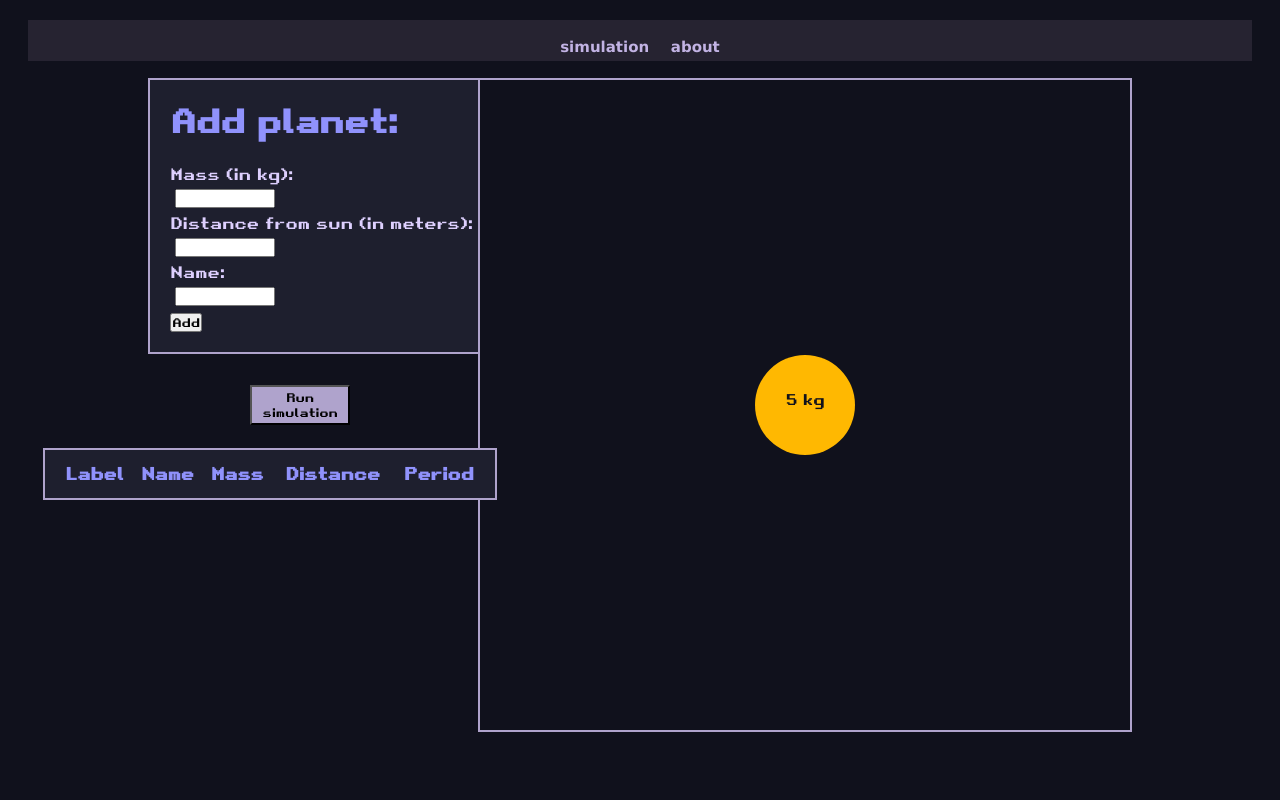
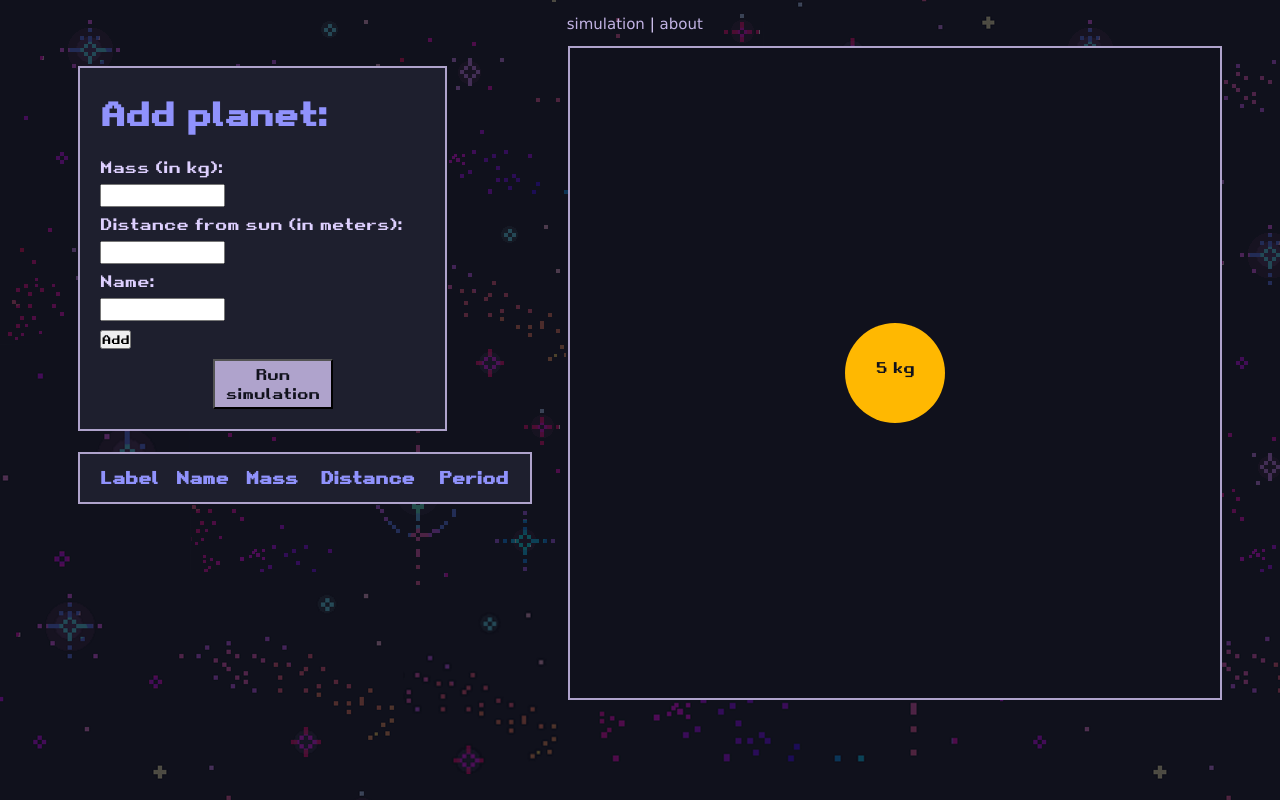
Before and after one commit to hleona01/planet_sim, a plain HTML site: page index.html in a window 1280 px wide. Both pictures are taken after typing "5" into the empty fields and a click on the button "Add". Drawn offline with Linux system fonts and the light colour scheme.

Commit message:
Consolidate CSS files, add background image

```diff
--- a/about.css
+++ b/about.css
@@ -1,30 +1,24 @@
-#info {
-    font-family: testFont;
+/***************************************
+   ====Settings for "about" page====
+***************************************/
+
+/* Main text */
+p {
+    background-color: #10111c;
+    display: block;
     font-size: 20px;
+    padding: 20px;
+    margin: 10%;
+    margin-top: 10px;
+    outline: #afa3cc 2px solid;
 }
 
-.option {
-    background-color: #262331;
-    color: #c2b3e4;
-    font-size: 15px;
-    font-family: Verdana;
-    padding: 5px;
-    text-decoration: none;
-}
-
-
+/* Equation */
 .eqn {
     background-color: #ded0ff;
 }
 
-p {
-    padding: 20px;
-    margin-top: 50px;
-    margin-left: 200px;
-    margin-right: 200px;
-    outline: #afa3cc 2px solid;
-}
-
+/* Highlighted words in main text */
 span {
     color:#f878be;
 }
--- a/firstpage.css
+++ /dev/null
@@ -1,8 +0,0 @@
-#add_sun {
-    margin-top: 50px;
-    margin-left: 400px;
-    margin-right: 400px;
-    color: #ded0ff;
-    outline: #afa3cc 2px solid;
-    padding: 20px;
-}
--- a/index.html
+++ b/index.html
@@ -1,3 +1,7 @@
+<!---***************************************
+     ====HTML for "Simulation" page====
+********************************************-->
+
 <!DOCTYPE html>
 <html>
 <head>
@@ -6,12 +10,10 @@
 </head>
 
 <body>
-    <h1 class="menu">
-        <a class="option" href="index.html">simulation</a>
-        <a class="option" href="about.html">about</a>
-        <link rel="stylesheet" href="about.css">
-    </h1>
-
+    <ul class="menu">
+        <li><a href="index.html">simulation</a></li>
+        <li><a href="about.html">about</a></li>
+    </ul>
     <div id="initialize">
         <form id="add_sun">
             <h1>Welcome to the miniature<br>solar system simulation.<br>
@@ -25,12 +27,13 @@
                 <button type="button" onclick="startGame()">Add</button>
             </div>
         </form>
-        <link rel="stylesheet" href="firstpage.css">
     </div>
 
      <!-- Display rest of code once sun form has been submitted -->
-        <!-- New planet form -->
-        <div id="new_planet" style="display: none">
+        <!-- Controls for adjusting simulation -->
+        <div id="control_panel" style="display: none">
+            <div id="add_and_run">
+                <!-- Form to add planet -->
                 <form id="add_planet">
                     <h1 id="add">Add planet:</h1>
                     <div id="massinput">
@@ -45,24 +48,24 @@
                     </div>
                     <div id= "name">
                         <label for='name_in'>Name:</label><br>
-                    <input type='text' id ='name_in' name='name_in' min='0'>
+                        <input type='text' id ='name_in'
+                         name='name_in' min='0'>
                     </div>
                     <div>
-                    <button type="button" onclick="makePlanet()">Add</button>
+                        <button type="button" onclick="makePlanet()">
+                        Add</button>
                     </div>
                     <script src="new_planet.js"></script>
-                <link rel="stylesheet" href="new_planet.css">
                 </form>
-        </div>
-        <!-- Solar system simulation -->
-        <div id="simulation" style="display: none">
+                <!-- Button to start or pause simulation -->
                 <button id="stopstart" type="button"
                 onclick="changeMode()">Run simulation</button>
-            <canvas id="gameCanvas" width="650" height="650"></canvas>
-            <script src="game.js"></script>
+            </div>
+            <!-- Table of planet data -->
+            <div id="planet_table">
                 <table id="data">
                     <tr>
-                    <div id="titles">
+                        <div>
                         <th>Label</th>
                         <th>Name</th>
                         <th>Mass</th>
@@ -71,11 +74,15 @@
                         </div>
                     </tr>
                 </table>
+            </div>
+        </div>
+        <!-- Solar system simulation display -->
+        <div id="simulation" style="display: none">
+            <canvas id="gameCanvas" width="650" height="650"></canvas>
+            <script src="game.js"></script>
+        </div>
+    <!--- Initialize simulation. Use single CSS file to reduce load time -->
     <link rel="stylesheet" href="simulation.css">
-        </div>
-
-    <!--- Initializes simulation -->
-    <link rel="stylesheet" href="init.css">
     <script src="init.js"></script>
 </body>
 </html>
--- a/init.css
+++ /dev/null
@@ -1,29 +0,0 @@
-@font-face {
-    font-family: testFont;
-    src: url(Retro-Gaming.ttf);
-  }
-
-  body {
-    color:  #ded0ff;
-    background-color: #10111c;
-    font-family: testFont;
-    text-align:center
-  }
-
-  input, select, textarea {
-    width : 100px;
-    padding: 0;
-    margin: 5px;
-    box-sizing: border-box;
-  }
-
-  .menu {
-    margin: 20px;
-    background-color: #262331;
-}
-
-  button {
-    font-family: inherit;
-    font-size: 75%;
-    padding: 0;
-  }
--- a/init.js
+++ b/init.js
@@ -1,6 +1,6 @@
-/* * * * * * * * * * */
-/*    VARIABLES      */
-/* * * * * * * * * * */
+/***************************************
+           ====VARIABLES====
+***************************************/
 
 // Radius of the sun
 let sun_radius = 50;
@@ -13,15 +13,16 @@ const planets = [];
 // Sun
 const sun = new Object();
 
+/* ===FUNCTIONS=== */
 function startGame() {
     // Change visibilities
     var init = document.getElementById("initialize");
-    var make_planet = document.getElementById("new_planet");
+    var controls = document.getElementById("control_panel");
     var sim = document.getElementById("simulation");
 
     init.style.display = 'none';
-    make_planet.style.display = 'inline';
-    sim.style.display = 'inline';
+    controls.style.display = 'inline-block';
+    sim.style.display = 'inline-block';
     initSun();
 }
 
@@ -54,7 +55,7 @@ function drawSun() {
     ctx.fillStyle = '#ffb801';
     ctx.fill();
     // Display sun's mass
-    ctx.font = '15px testFont';
+    ctx.font = '15px mainFont';
     ctx.fillStyle = '#10111c';
     ctx.textAlign = "center";
     ctx.fillText(sun.mass + " kg", mid, mid, 100);
--- a/new_planet.css
+++ /dev/null
@@ -1,14 +0,0 @@
-#new_planet {
-    text-align: left;
-    position: absolute;
-    padding: 20px;
-    padding-top: 0px;
-    top: 80px;
-    left: 150px;
-    outline: #afa3cc 2px solid;
-    background-color: #1e1f2e;
-}
-
-#add {
-    color: #9092fc;
-}
--- a/new_planet.js
+++ b/new_planet.js
@@ -1,6 +1,6 @@
-/* * * * * * * * * * */
-/*    VARIABLES      */
-/* * * * * * * * * * */
+/***************************************
+           ====VARIABLES====
+***************************************/
 
 // Radius of all planets (in pixels)
 var gen_planet_radius = 15;
@@ -14,6 +14,7 @@ var gen_planet_radius = 15;
     * curr_angle: the planet's current revolution angle
 */
 
+/* ===FUNCTIONS=== */
 function makePlanet() {
     if (!checkValid())
     {
@@ -57,6 +58,10 @@ function getPeriod(mass, dist) {
 function checkValid() {
     let input_mass = document.getElementById('p_mass_in').value;
     let input_dist = document.getElementById('p_dist_in').value;
+    if (input_mass === ''|| input_dist === '') {
+        alert("Please provide a mass and distance.");
+        return false;
+    }
     if (parseFloat(input_mass) <= 0 || parseFloat(input_dist) <= 0) {
         alert("Mass and distance should be greater than 0.");
         return false;
@@ -104,7 +109,7 @@ function drawPlanet(planet, x, y, rad) {
     ctx.fill();
 
     // Draw label
-    ctx.font = '10px testFont';
+    ctx.font = '10px mainFont';
     ctx.fillStyle = '#10111c';
     ctx.textAlign = "center";
     ctx.fillText(planet.label, x, y, 50);
--- a/simulation.css
+++ b/simulation.css
@@ -1,27 +1,111 @@
+/***************************************
+ ====Global settings for simulation====
+***************************************/
+
+/* Font used throughout the site */
+@font-face {
+  font-family: mainFont;
+  src: url(Retro-Gaming.ttf);
+}
+
+/* Menu on top of page */
+.menu {
+  margin-right: 4%;
+  text-align: center;
+  font-size: 15px;
+  font-family: Verdana;
+}
+
+/* Menu links */
+.menu a {
+  text-decoration:none;
+  color: #c2b3e4;
+  display: inline;
+}
+
+/* Menu text */
+.menu li {
+  display: inline;
+}
+
+/* Add line between menu items */
+.menu li:not(:first-child):before {
+  content: " | ";
+  align-content: center;
+}
+
+/* Default settings for site */
+body {
+  color:  #ded0ff;
+  background:url('background_pic.png');
+  font-family: mainFont;
+  text-align: center;
+}
+
+/* Number input fields */
+input, select, textarea {
+  width: 125px;
+  margin-bottom: 7px;
+  margin-top: 7px;
+  padding: 2px;
+  box-sizing: border-box;
+}
+
+button {
+  font-family: inherit;
+  font-size: 75%;
+  padding: 0;
+}
+
+/* Add Planet form, stop/start simulation button, table of planets */
+#control_panel {
+  display: inline-block;
+  vertical-align: top;
+  margin-right: 15px;
+}
+
+/* Add Planet form and stop/start button*/
+#add_and_run {
+  margin: 20px;
+  margin-bottom: 25px;
+  text-align: left;
+  padding: 20px;
+  padding-top: 5px;
+  width: 325px;
+  outline: #afa3cc 2px solid;
+  background-color: #1e1f2e;
+}
+
+/* "Add Planet" text on top of form */
+#add {
+    color: #9092fc;
+}
+
+/* Canvas showing planets */
 #gameCanvas {
-    position: absolute;
-    top: 80px;
-    right: 150px;
   background: #10111c;
-    padding: 0;
-    margin-bottom: 1rem;
+  display: inline-block;
   outline: #afa3cc 2px solid;
 }
 
+/* Button that starts and stops simulation */
 #stopstart {
-    position: absolute;
+  color: #10111c;
+  font-size: 15px;
+  margin-top: 10px;
+  margin-left: 113px;
+  position:relative;
+  align-items: center;
+  justify-content: center;
   background-color:#afa3cc;
-    width: 100px;
-    height: 40px;
-    top: 385px;
-    left: 250px;
+  width: 120px;
+  height: 50px;
 }
 
+/* Table of planet data */
 #data {
-    position: absolute;
+  margin: 20px;
   width: 450px;
-    top: 450px;
-    left: 45px;
   padding: 10px;
   outline: #afa3cc 2px solid;
   background-color: #1e1f2e;
@@ -35,3 +119,14 @@ th {
   color: #9092fc;
   font-size: 17px;
 }
+
+/* Add Sun form */
+#add_sun {
+  background-color: #10111c;
+  margin-top: 50px;
+  margin-left: 400px;
+  margin-right: 400px;
+  color: #ded0ff;
+  outline: #afa3cc 2px solid;
+  padding: 20px;
+}
```
Also changed, not shown: about.html (+9 -5 lines), game.js (+4 -3 lines), background_pic.png (added), 1 other file. Lines whose indentation alone changed are shown as unchanged.
